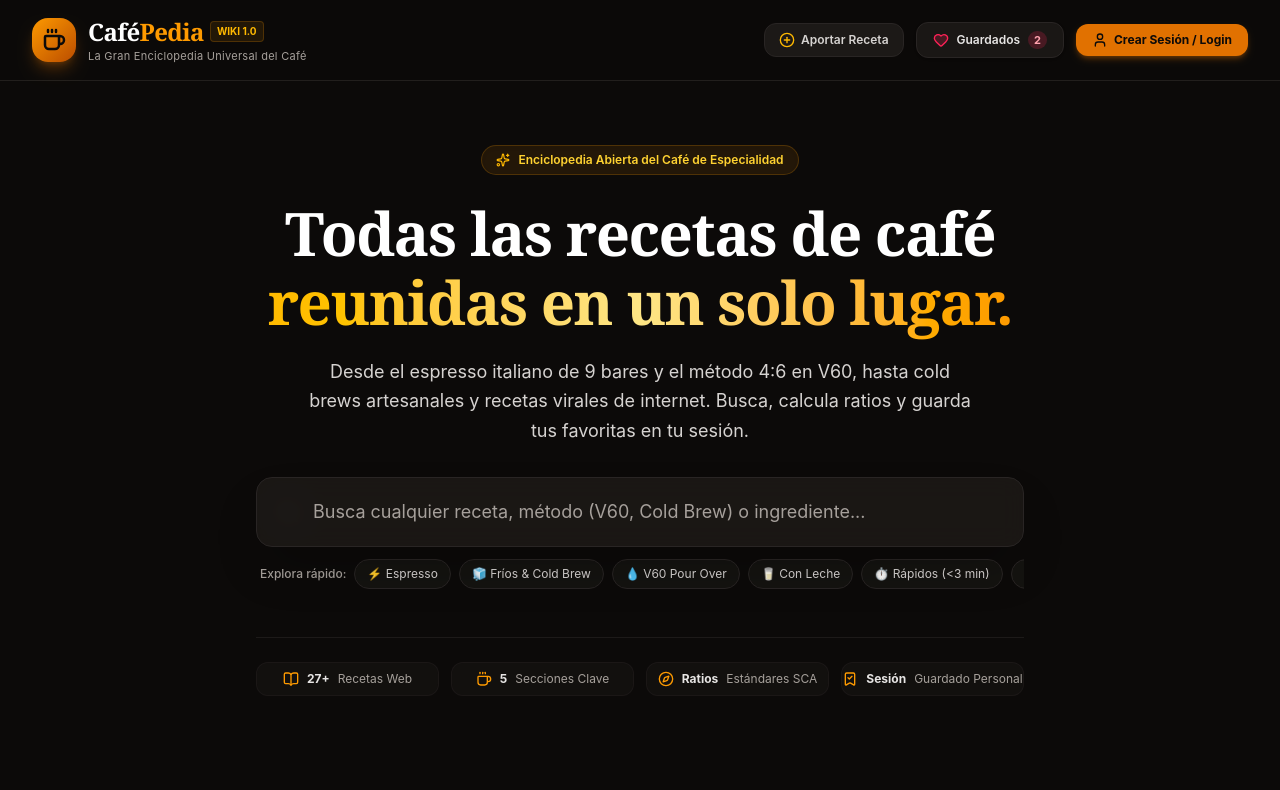
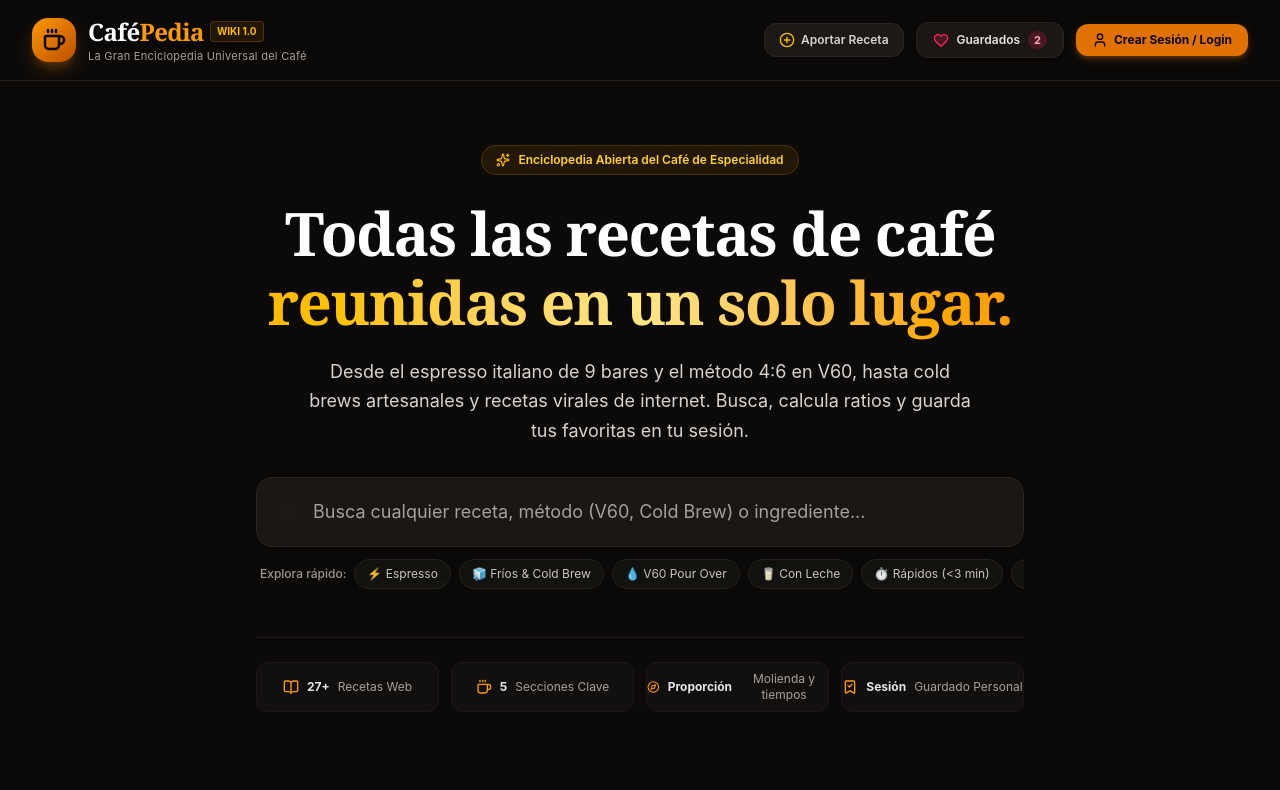
Before and after one commit to andreseduardorc-stack/recetas_cafe, a React (Vite) app: page / in a window 1280 px wide. Shown: the top 790 px of the page. Built offline with nearby package versions, Linux system fonts and the light colour scheme; a web font is replaced by a local one.

Commit message:
fix(hero): el chip deja de prometer estandares SCA para todo el catalogo

```diff
--- a/src/components/Hero.jsx
+++ b/src/components/Hero.jsx
@@ -55,8 +55,8 @@ export const Hero = ({ searchQuery, setSearchQuery, onSelectRecipe, allRecipes,
 
           <div className="flex items-center justify-center gap-2 py-2 bg-stone-900/40 rounded-xl border border-stone-800/40">
             <Compass className="w-4 h-4 text-amber-500" />
-            <span className="font-bold text-stone-200">Ratios</span>
-            <span>Estándares SCA</span>
+            <span className="font-bold text-stone-200">Proporción</span>
+            <span>Molienda y tiempos</span>
           </div>
 
           <div className="flex items-center justify-center gap-2 py-2 bg-stone-900/40 rounded-xl border border-stone-800/40">
--- a/src/components/RecipeDetailModal.jsx
+++ b/src/components/RecipeDetailModal.jsx
@@ -142,7 +142,8 @@ export const RecipeDetailModal = ({ recipe, onClose, onOpenAuthModal }) => {
             </div>
           </div>
 
-          {/* Technical Specs Strip (SCA Standard) */}
+          {/* Tira de especificaciones: proporción, molienda, tiempo y temperatura.
+              No todas son ratios SCA: hay cócteles e infusiones. */}
           {/* Una sola columna en pantallas estrechas: el ratio llega a 84 caracteres y en
               dos columnas se parte en siete líneas, estirando toda la fila. */}
           <div className="grid grid-cols-1 min-[480px]:grid-cols-2 sm:grid-cols-4 gap-3 p-5 sm:p-6 bg-stone-950/50">
--- a/src/data/recipesData.js
+++ b/src/data/recipesData.js
@@ -41,7 +41,7 @@ export const RECIPES_DATA = [
       'Detén la extracción cuando alcances 36g de líquido en la taza, lo cual debe ocurrir idealmente entre el segundo 25 y 30.'
     ],
     baristaTip: 'Si tu espresso tarda menos de 20 segundos, la molienda está muy gruesa (subextracción, sabe agrio). Si tarda más de 35 segundos, está demasiado fina (sobreextracción, sabe amargo astringente).',
-    source: 'Eándares SCA (Specialty Coffee Association)'
+    source: 'Estándares SCA (Specialty Coffee Association)'
   },
   {
     id: 'flat-white',
```
Also changed, not shown: 3 other files (tests, documents, lock files or other folders).
